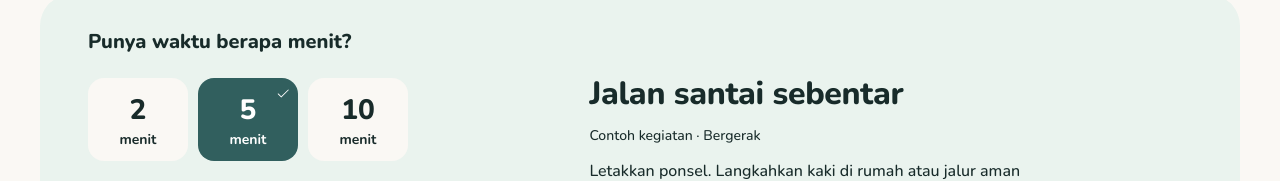
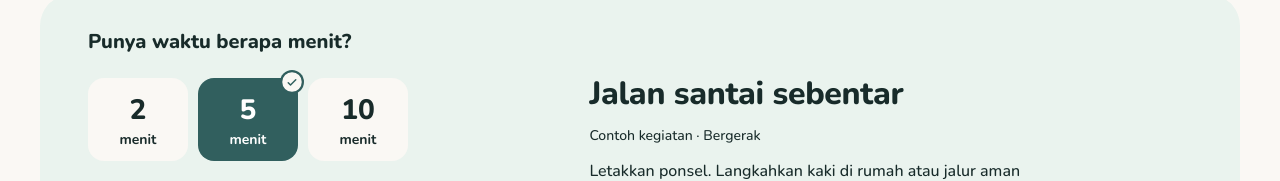
Before and after one commit to Fabverse0/Nudge, a Next.js app: page / in a window 1280 px wide. Shown: the part 756-937 px from the top of the page. Built offline with nearby package versions, Linux system fonts and the light colour scheme.

Commit message:
fix(landing): give duration selection a clear check badge

```diff
--- a/src/components/landing/activity-preview.tsx
+++ b/src/components/landing/activity-preview.tsx
@@ -1,7 +1,7 @@
 "use client";
 import Link from "next/link";
 import { useEffect, useRef, useState, useSyncExternalStore } from "react";
-import { ArrowUpRightIcon, CheckIcon } from "@phosphor-icons/react";
+import { ArrowUpRightIcon, CheckCircleIcon } from "@phosphor-icons/react";
 
 const previews = {
   2: {
@@ -80,8 +80,9 @@ export function ActivityPreview() {
                 <span>
                   {time}
                   <small>menit</small>
-                  <CheckIcon
-                    size={14}
+                  <CheckCircleIcon
+                    size={24}
+                    weight="fill"
                     className="demo-selection"
                     aria-hidden="true"
                   />
--- a/src/components/landing/landing-studio.css
+++ b/src/components/landing/landing-studio.css
@@ -102,6 +102,16 @@
 
 .landing-studio .demo-duration input:checked + span {
   background: var(--action);
+}
+
+.landing-studio .demo-selection {
+  top: -8px;
+  right: -6px;
+  width: 24px;
+  height: 24px;
+  color: var(--canvas);
+  background: var(--action);
+  border-radius: 50%;
 }
 
 .landing-studio .demo-activity {
```
